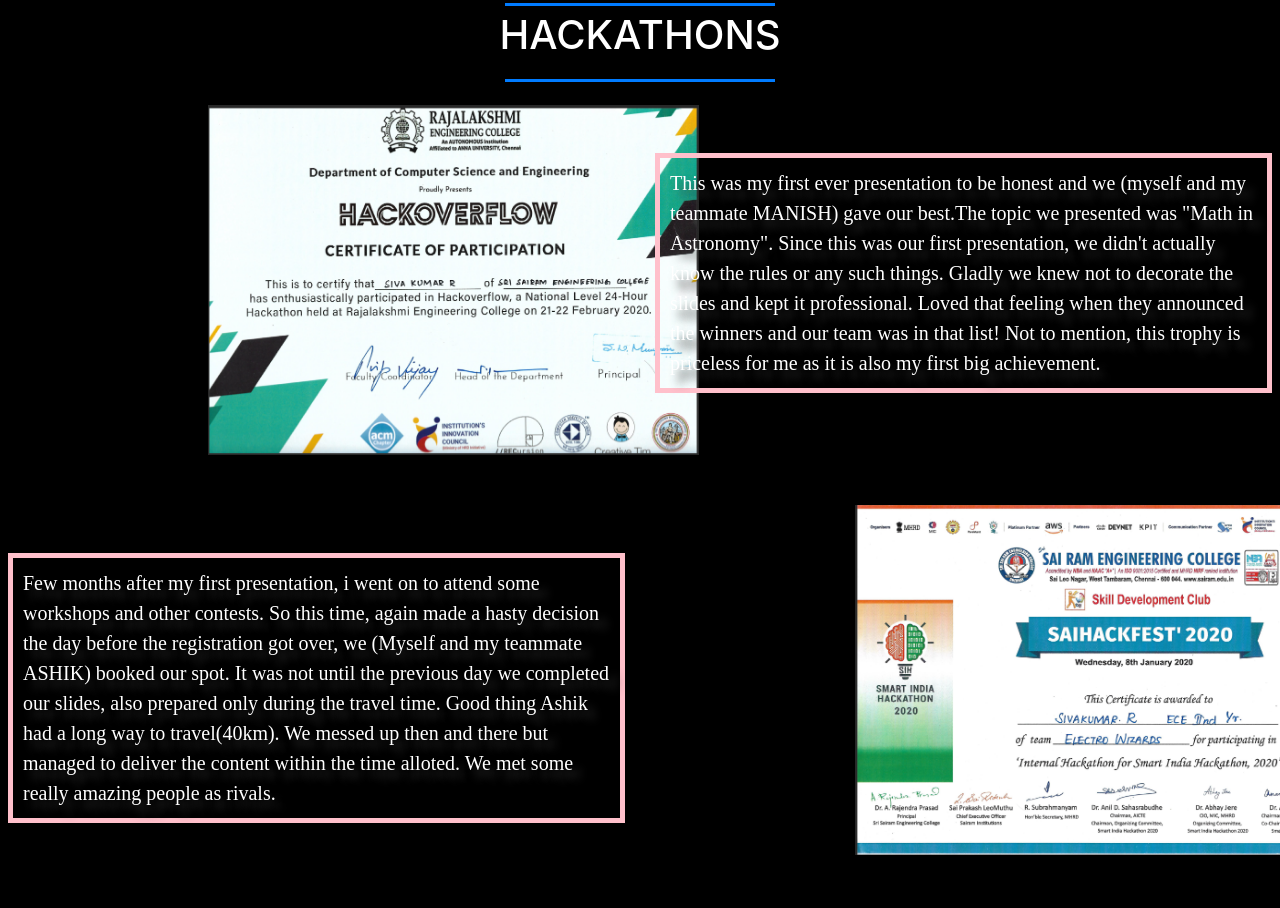
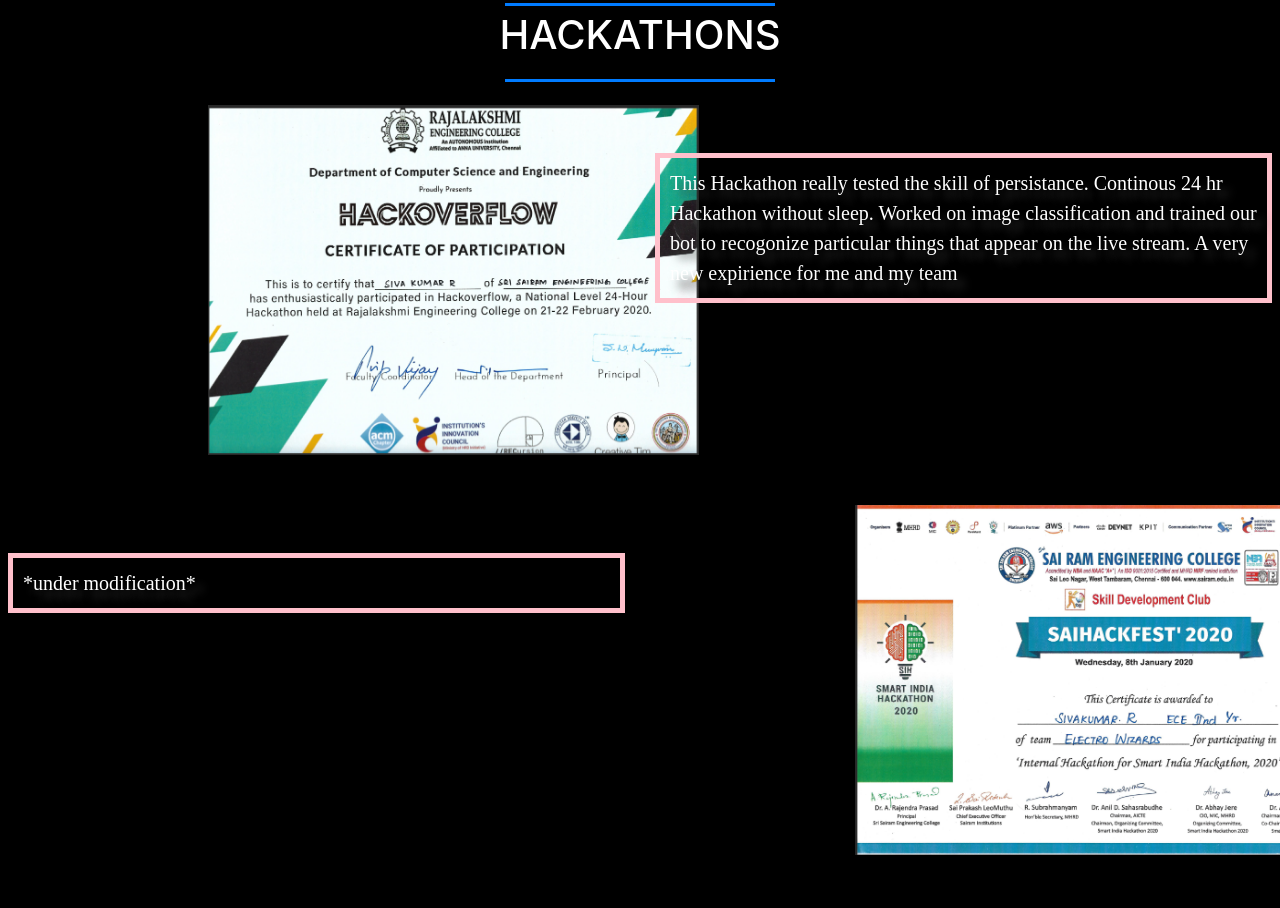
Before and after one commit to Arsive02/profile-siva, a plain HTML site: page achievements.html in a window 1280 px wide. Shown: the part 3217-4125 px from the top of the page. Drawn offline with nearby package versions, Linux system fonts and the light colour scheme.

Commit message:
Updated some paragraphs

```diff
--- a/achievements.html
+++ b/achievements.html
@@ -150,15 +150,14 @@
 				<div class="col-md-6 sent">
 				<br>
 				<br>
-				<p> This was my first ever presentation to be honest and we (myself and my teammate <b>MANISH</b>) gave our best.The topic we presented was "Math in Astronomy".
-			   		Since this was our first presentation, we didn't actually know the rules or any such things. Gladly we knew not to decorate the slides and kept it professional. Loved that feeling when they announced the winners and our team was in that list! Not to mention, this trophy is priceless for me as it is also my first big achievement.</p>
+				<p> This Hackathon really tested the skill of persistance. Continous 24 hr Hackathon without sleep. Worked on image classification and trained our bot to recogonize particular things that appear on the live stream. A very new expirience for me and my team</p>
 				</div>
 			</div>
 			<div class="row">
 				<div class="col-md-6 sent">
 				<br>
 				<br>
-				<p>Few months after my first presentation, i went on to attend some workshops and other contests. So this time, again made a hasty decision the day before the registration got over, we (Myself and my teammate <b>ASHIK</b>) booked our spot. It was not until the previous day we completed our slides, also prepared only during the travel time. Good thing Ashik had a long way to travel(40km). We messed up then and there but managed to deliver the content within the time alloted. We met some really amazing people as rivals.</p>
+				<p>*under modification*</p>
 				</div>
 				<div class="col-md-6">
 					<img src="Logo/Hackathon2.png" class="SRM" height="400" alt="Hackathon2">
```
